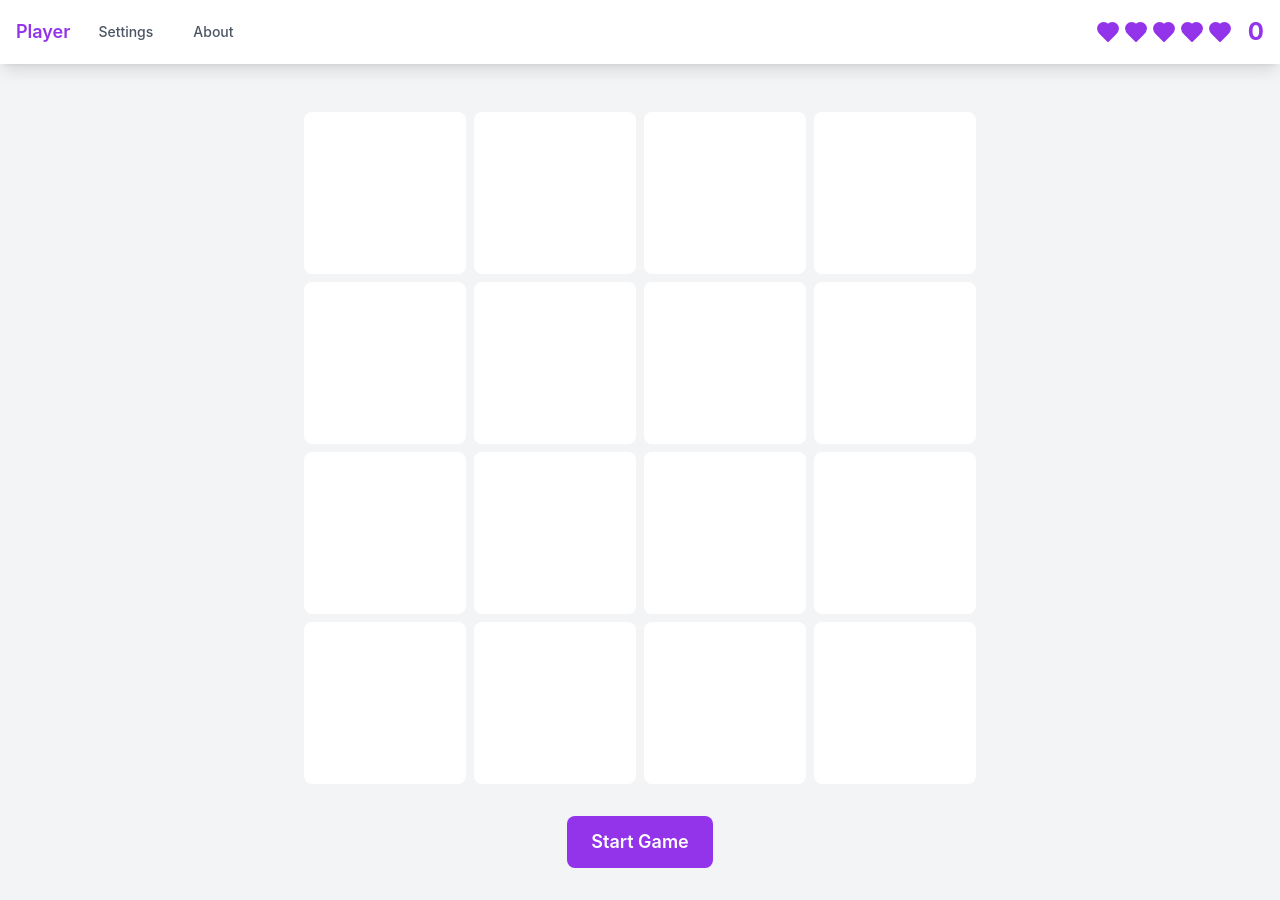
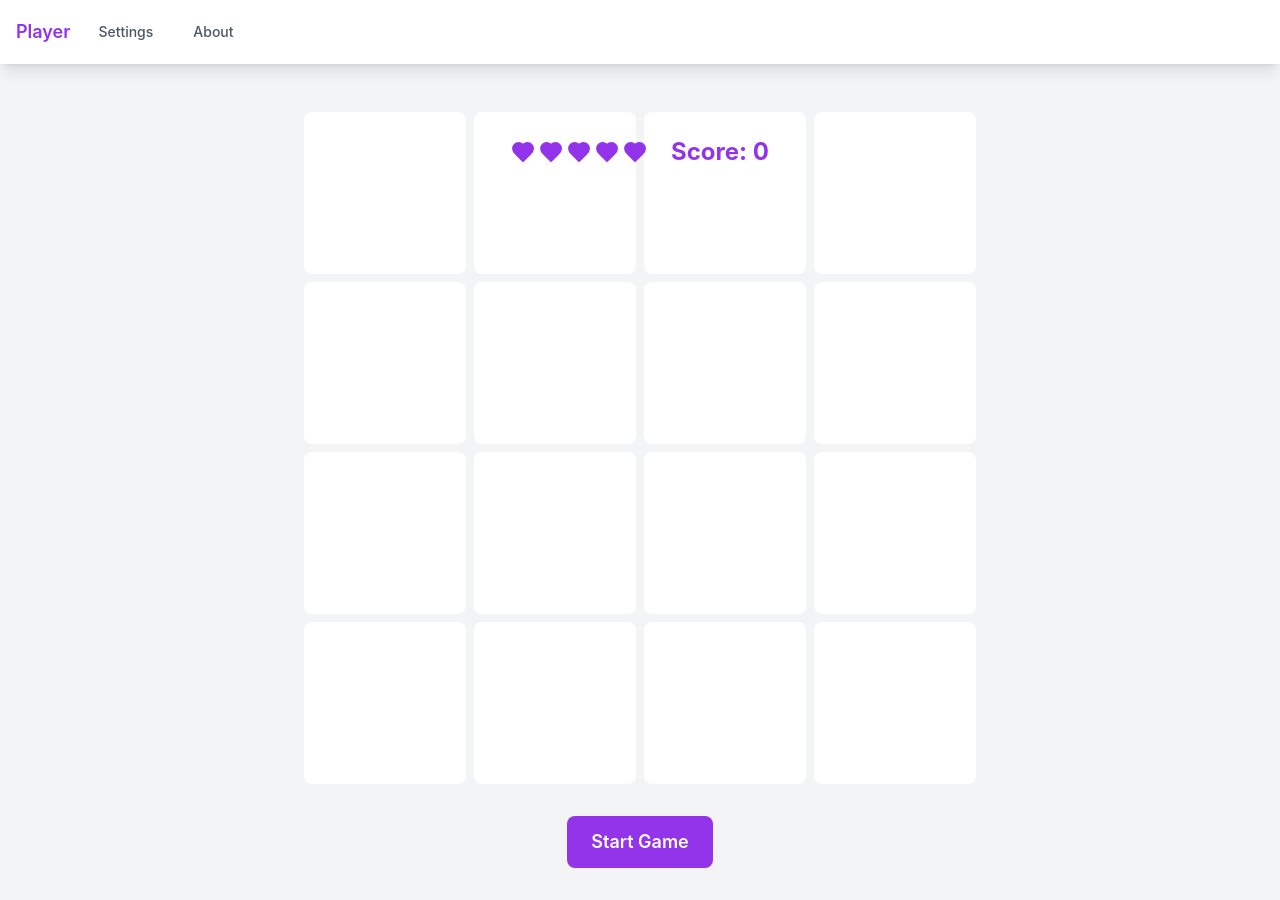
Before and after one commit to dbischoff777/reflexa, a React (Create React App) app: page / in a window 1280 px wide. Built offline with nearby package versions, Linux system fonts and the light colour scheme.

Commit message:
gameover overlay reworked

```diff
--- a/src/PopItGame.jsx
+++ b/src/PopItGame.jsx
@@ -14,6 +14,7 @@ const PopItGame = () => {
   const [gameState, setGameState] = useState('idle');
   const [gameStarted, setGameStarted] = useState(false);
   const [gameOver, setGameOver] = useState(false);
+  const [showGameOver, setShowGameOver] = useState(false);
   const [countdown, setCountdown] = useState(3);
 
   // Game mechanics
@@ -156,6 +157,7 @@ const PopItGame = () => {
 
     setGameState('gameOver');
     setGameOver(true);
+    setShowGameOver(true); // Add this line
     playSound('gameOver');
   }, [score, calculateFinalStats, updateLeaderboard, playSound]);
 
@@ -288,9 +290,18 @@ const PopItGame = () => {
                   </Link>
                 </div>
               </div>
-              <div className="flex items-center gap-4">
-                {/* Game Stats Display */}
-                <div className="flex items-center gap-4">
+            </div>
+          </div>
+        </nav>
+
+        {/* Main Game Area */}
+        <div className="pt-20">
+          {/* Game Grid Container */}
+          <div className="flex justify-center items-center min-h-[60vh] relative">
+            {/* Stats Overlay */}
+            <div className="absolute top-4 left-1/2 transform -translate-x-1/2 z-40 bg-opacity-80 rounded-lg px-4 py-2">
+              <div className="flex items-center gap-6">
+                {/* Lives */}
                 <div className="flex gap-1">
                   {Array.from({ length: lives }).map((_, i) => (
                     <Heart
@@ -302,26 +313,23 @@ const PopItGame = () => {
                     />
                   ))}
                 </div>
+                {/* Score */}
                 <div className={`text-2xl font-bold ${
                   settings.theme === 'dark' ? 'text-purple-300' : 'text-purple-600'
                 }`}>
-                    {score}
+                  Score: {score}
                 </div>
+                {/* Multiplier */}
                 {gameState === 'playing' && (
-                    <div className="text-lg">
-                      x{multiplier.toFixed(1)}
+                  <div className={`text-lg ${
+                    settings.theme === 'dark' ? 'text-purple-300' : 'text-purple-600'
+                  }`}>
+                    Multiplier: x{multiplier.toFixed(1)}
                   </div>
                 )}
               </div>
             </div>
-            </div>
-          </div>
-        </nav>
 
-        {/* Main Game Area */}
-        <div className="pt-20">
-          {/* Game Grid Container */}
-          <div className="flex justify-center items-center min-h-[60vh] relative">
             {/* Countdown Overlay */}
             {gameState === 'countdown' && (
               <div className="absolute inset-0 flex items-center justify-center z-50">
@@ -369,6 +377,7 @@ const PopItGame = () => {
               ))}
             </div>
           </div>
+
           {/* Game State UI */}
           {gameState === 'idle' && (
             <div className="text-center mt-8">
@@ -384,9 +393,8 @@ const PopItGame = () => {
               </button>
             </div>
           )}
-
           {/* Game Over Overlay */}
-          {gameState === 'gameOver' && (
+          {showGameOver && (
             <div className="fixed inset-0 flex items-center justify-center bg-black bg-opacity-50 z-50">
               <div className={`p-8 rounded-lg ${
                 settings.theme === 'dark' ? 'bg-gray-800' : 'bg-white'
@@ -414,9 +422,12 @@ const PopItGame = () => {
 
                   </div>
                 </div>
-                <div className="mt-6 flex gap-4 justify-center">
+                <div className="mt-6 flex flex-wrap gap-3 justify-center">
                   <button
-                    onClick={startGame}
+                    onClick={() => {
+                      setShowGameOver(false);
+                      startGame();
+                    }}
                     className={`px-6 py-2 rounded-lg font-semibold ${
                       settings.theme === 'dark'
                         ? 'bg-purple-500 hover:bg-purple-400 text-white'
@@ -426,7 +437,10 @@ const PopItGame = () => {
                     Play Again
                   </button>
                   <button
-                    onClick={() => navigate('/leaderboard')}
+                    onClick={() => {
+                      setShowGameOver(false);
+                      navigate('/leaderboard');
+                    }}
                     className={`px-6 py-2 rounded-lg font-semibold ${
                       settings.theme === 'dark'
                         ? 'bg-gray-700 hover:bg-gray-600 text-white'
@@ -434,6 +448,20 @@ const PopItGame = () => {
                     }`}
                   >
                     Leaderboard
+                  </button>
+                  <button
+                    onClick={() => {
+                      setShowGameOver(false);
+                      setGameState('idle');
+                      navigate('/');
+                    }}
+                    className={`px-6 py-2 rounded-lg font-semibold ${
+                      settings.theme === 'dark'
+                        ? 'bg-gray-700 hover:bg-gray-600 text-white'
+                        : 'bg-gray-200 hover:bg-gray-300 text-gray-800'
+                    }`}
+                  >
+                    Return Home
                   </button>
                 </div>
               </div>
```
Lines whose indentation alone changed are shown as unchanged.
